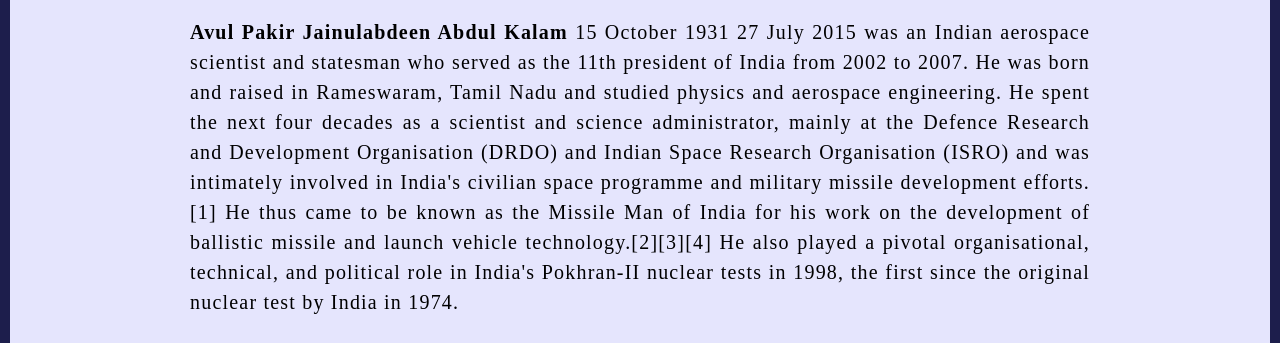
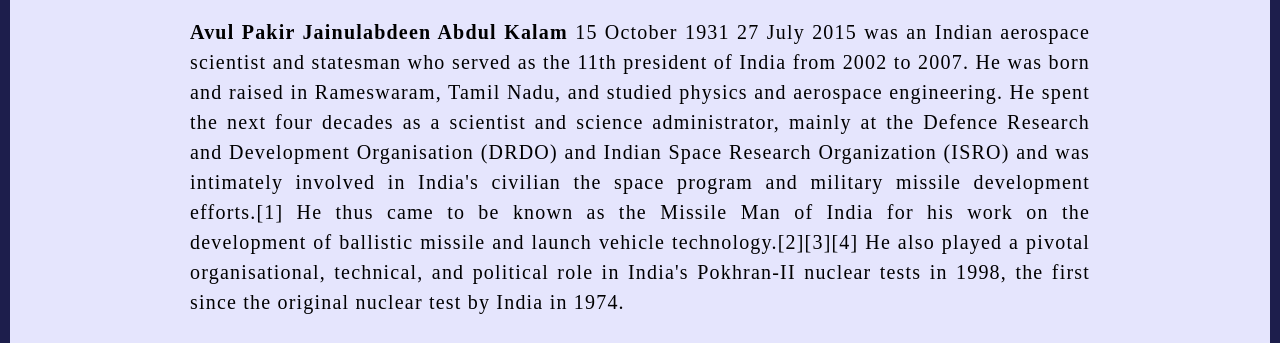
Before and after one commit to BishalPaudel4/Brand, a plain HTML site: page index.html in a window 1280 px wide. Shown: the part 609-952 px from the top of the page. Drawn offline with Linux system fonts and the light colour scheme.

Commit message:
Update index.html

```diff
--- a/index.html
+++ b/index.html
@@ -24,12 +24,12 @@
             <b>Avul Pakir Jainulabdeen Abdul Kalam </b>15 October 1931 27 July
             2015 was an Indian aerospace scientist and statesman who served as
             the 11th president of India from 2002 to 2007. He was born and
-            raised in Rameswaram, Tamil Nadu and studied physics and aerospace
+            raised in Rameswaram, Tamil Nadu, and studied physics and aerospace
             engineering. He spent the next four decades as a scientist and
             science administrator, mainly at the Defence Research and
             Development Organisation (DRDO) and Indian Space Research
-            Organisation (ISRO) and was intimately involved in India's civilian
-            space programme and military missile development efforts.[1] He thus
+            Organization (ISRO) and was intimately involved in India's civilian
+            the space program and military missile development efforts.[1] He thus
             came to be known as the Missile Man of India for his work on the
             development of ballistic missile and launch vehicle
             technology.[2][3][4] He also played a pivotal organisational,
```
